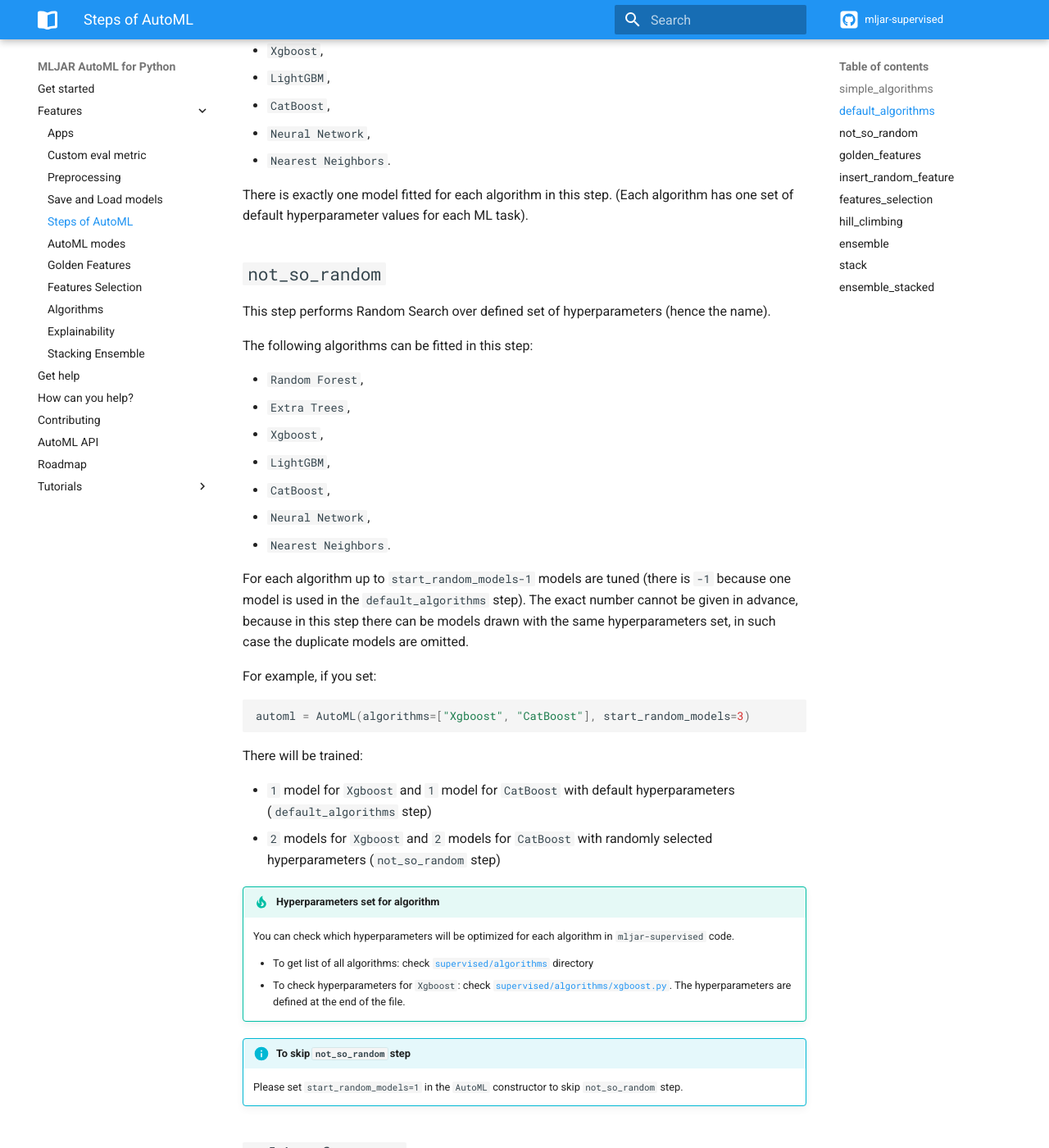
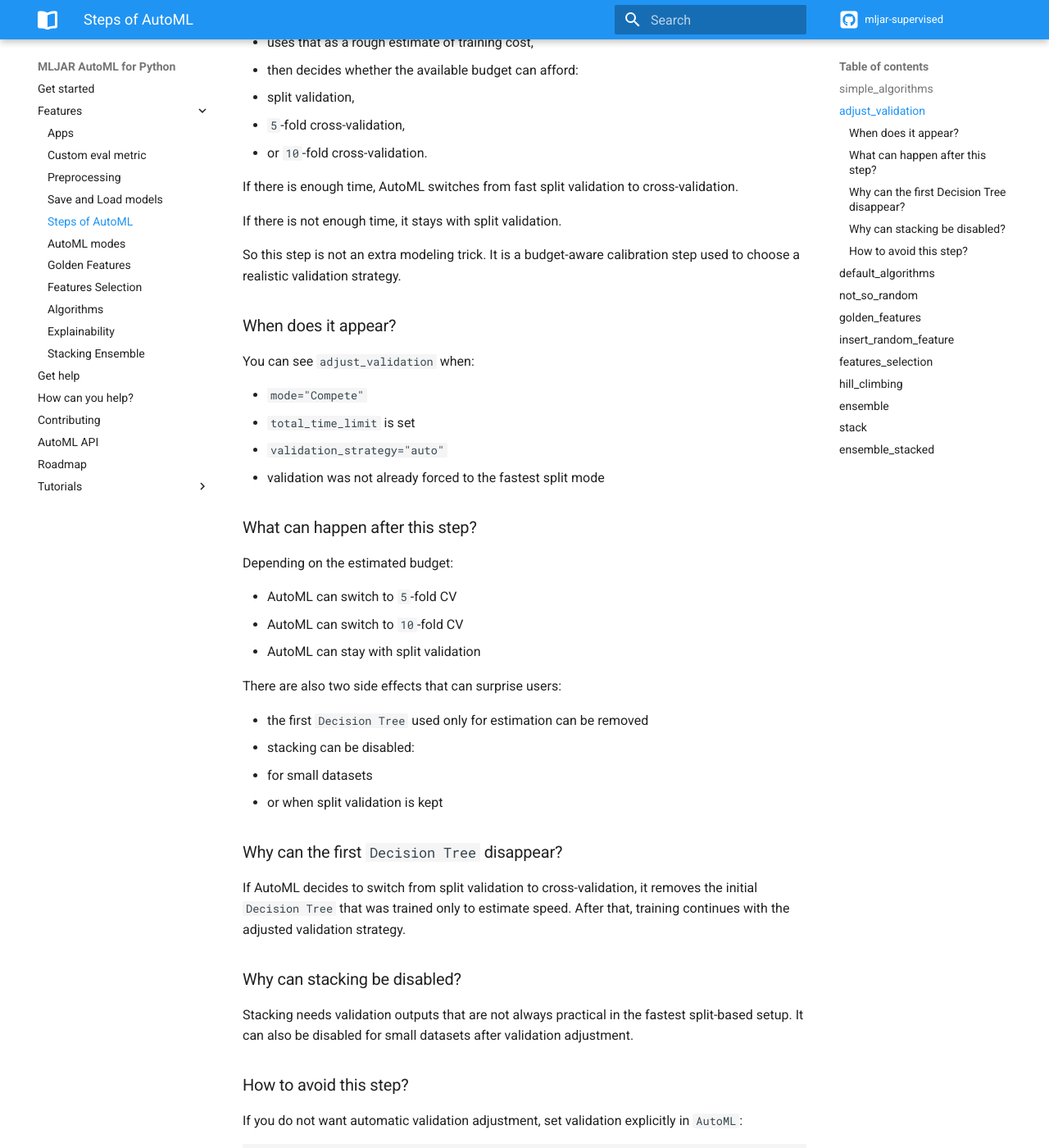
Before and after one commit to mljar/mljar-supervised, an MkDocs documentation site: the page built from docs/docs/features/automl.md, in a window 1280 px wide and 1400 px high, scrolled down 1296 px. Shown: the whole window at 82% size. Built offline with MkDocs 1.6.1 and Material for MkDocs 9.7.7, drawn with Linux system fonts in a browser that asks for light colours; emoji names are drawn with the system emoji font; comment, search, counter and statistics services are not loaded; some of the changed text lies outside the part shown.

Commit message:
docs update: validation adjustment (#448)

````diff
--- a/docs/docs/features/automl.md
+++ b/docs/docs/features/automl.md
@@ -25,6 +25,78 @@ One model is trained for each of the algorithms. By analyzing results of each mo
 - `Linear` will provide simple ML model. You can inspect coefficients of the model.
 
 The models in this step should be quickly trained, so you will get fast intuition about your data and the solved problem.
+
+## `adjust_validation`
+
+This step is used only in selected `Compete` mode runs.
+
+Its purpose is to quickly estimate how expensive full validation will be and adjust the validation strategy to the available time budget.
+
+In practice, `mljar-supervised`:
+
+- trains a fast `Decision Tree` first,
+- measures how long it takes,
+- uses that as a rough estimate of training cost,
+- then decides whether the available budget can afford:
+  - split validation,
+  - `5`-fold cross-validation,
+  - or `10`-fold cross-validation.
+
+If there is enough time, AutoML switches from fast split validation to cross-validation.
+
+If there is not enough time, it stays with split validation.
+
+So this step is not an extra modeling trick. It is a budget-aware calibration step used to choose a realistic validation strategy.
+
+### When does it appear?
+
+You can see `adjust_validation` when:
+
+- `mode="Compete"`
+- `total_time_limit` is set
+- `validation_strategy="auto"`
+- validation was not already forced to the fastest split mode
+
+### What can happen after this step?
+
+Depending on the estimated budget:
+
+- AutoML can switch to `5`-fold CV
+- AutoML can switch to `10`-fold CV
+- AutoML can stay with split validation
+
+There are also two side effects that can surprise users:
+
+- the first `Decision Tree` used only for estimation can be removed
+- stacking can be disabled:
+  - for small datasets
+  - or when split validation is kept
+
+### Why can the first `Decision Tree` disappear?
+
+If AutoML decides to switch from split validation to cross-validation, it removes the initial `Decision Tree` that was trained only to estimate speed. After that, training continues with the adjusted validation strategy.
+
+### Why can stacking be disabled?
+
+Stacking needs validation outputs that are not always practical in the fastest split-based setup. It can also be disabled for small datasets after validation adjustment.
+
+### How to avoid this step?
+
+If you do not want automatic validation adjustment, set validation explicitly in `AutoML`:
+
+```python
+automl = AutoML(
+    mode="Compete",
+    validation_strategy={
+        "validation_type": "kfold",
+        "k_folds": 5,
+        "shuffle": True,
+        "stratify": True,
+    },
+)
+```
+
+If validation is explicitly provided, AutoML will use it instead of trying to adjust it automatically.
 
 ## `default_algorithms`
 
````
Also changed, not shown: docs/docs/features/modes.md (+3 -0 lines).
